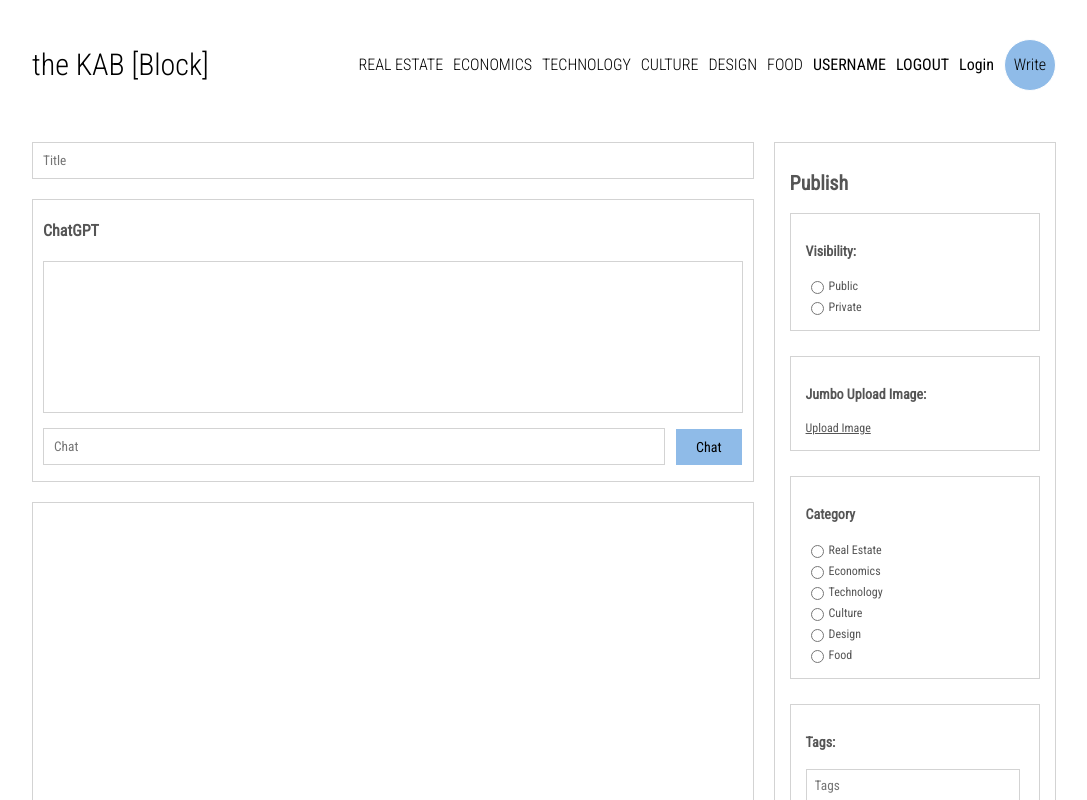
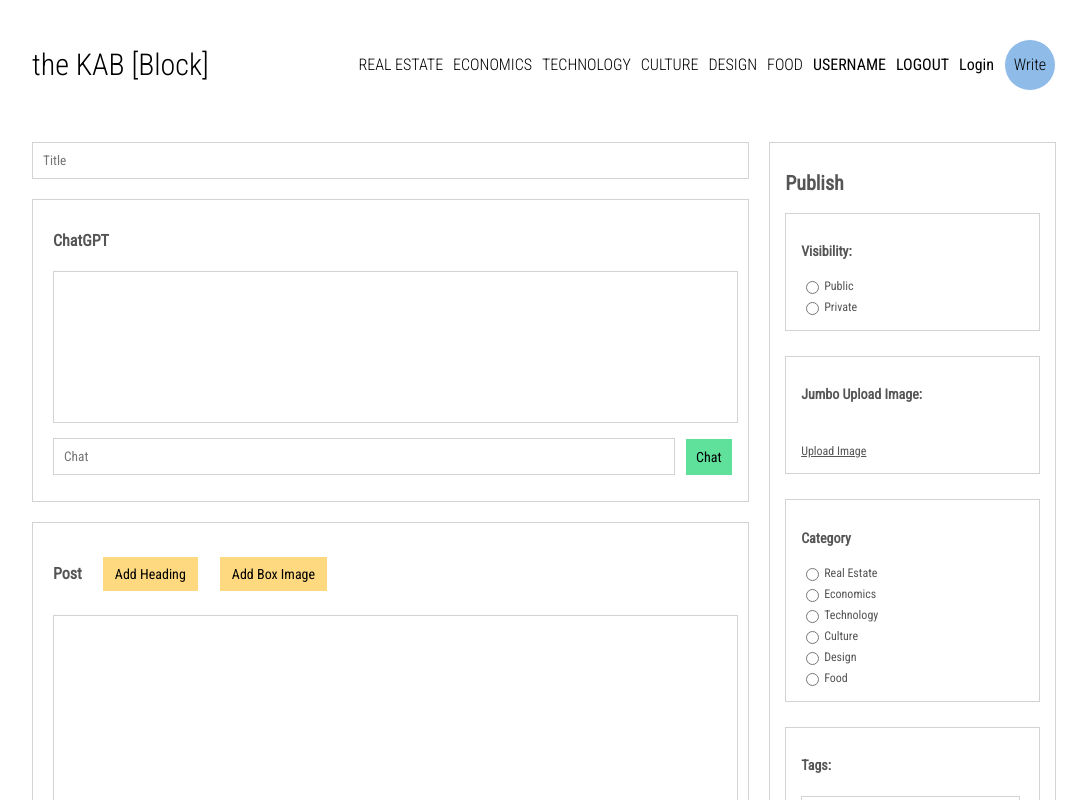
Before and after one commit to Sama-E/KabBlock, a React (Vite) app in the folder client/: page /write in a window 1280 px wide. Shown: the top 800 px of the page, without its empty margins (96-1183 px from the left). Built offline with nearby package versions, Linux system fonts and the light colour scheme.

Commit message:
color scheme

```diff
--- a/client/src/pages/posts/write/Write.jsx
+++ b/client/src/pages/posts/write/Write.jsx
@@ -15,8 +15,18 @@ const Write = () => {
           // onChange={(e) => setTitle(e.target.value)}
         />
 
+        <Chat />
 
-        <Chat />
+        <div className="edit">
+          <div className="editItem">
+            <h4>Post</h4>
+            <div className="buttonEdit">
+              Add Heading
+            </div>
+            <div className="buttonEdit">
+              Add Box Image
+            </div>
+          </div>
           <div className="editorContainer">
             {/* <ReactQuill
               className="editor"
@@ -24,6 +34,7 @@ const Write = () => {
               value={value}
               onChange={setValue}
             /> */}
+          </div>
         </div>
       </div>
       <div className="menu">
--- a/client/src/pages/posts/write/write.scss
+++ b/client/src/pages/posts/write/write.scss
@@ -16,6 +16,13 @@
       border: 1px solid lightgray;
     }
 
+    .chat{
+      padding: 10px 10px 10px 20px;
+      display: flex;
+      flex-direction: column;
+      color:#555;
+      border: 1px solid lightgray;
+
       .chatContainer {
         height: 150px;
         overflow: scroll;
@@ -26,13 +33,6 @@
           border: none;
         }
       }
-
-    .chat{
-      padding: 0 10px;
-      display: flex;
-      flex-direction: column;
-      color:#555;
-      border: 1px solid lightgray;
 
       .itemChat{
         display: flex;
@@ -48,8 +48,8 @@
         .buttonChat{
           display: flex;
           justify-content: space-between;
-          background-color: $lightGreen;
-          padding: 10px 20px;
+          background-color: rgb(95, 224, 155);
+          padding: 10px 10px;
           display: flex;
           align-items: center;
           justify-content: center;
@@ -61,12 +61,48 @@
           &:hover {
             color: black;
             background-color: white;
-            border: 1px solid $lightGreen;
+            border: 1px solid rgb(95, 224, 155);
           }
         }
       }
     }
 
+    .edit{
+      padding: 10px 10px 25px 20px;
+      display: flex;
+      flex-direction: column;
+      color:#555;
+      border: 1px solid lightgray;
+
+      .editItem{
+        display: flex;
+        flex-direction: row;
+        justify-content: left;
+        padding: 10px 0;
+        gap: 20px;
+        align-items: center;
+
+        .buttonEdit{
+          display: flex;
+          justify-content: space-between;
+          background-color: rgb(255, 217, 128);
+          display: flex;
+          align-items: center;
+          justify-content: center;
+          font-weight: 500;
+          font-size: 14px;
+          border: 1px solid white;
+          color: black;
+          padding: 12px;
+          height: 10px;
+
+          &:hover {
+            color: black;
+            background-color: white;
+            border: 1px solid rgb(255, 217, 128);
+          }
+        }
+      }
 
       .editorContainer {
         height: 300px;
@@ -76,6 +112,7 @@
         .editor {
           height: 100%;
           border: none;
+        }
       }
     }
   }
```
Lines whose indentation alone changed are shown as unchanged.
